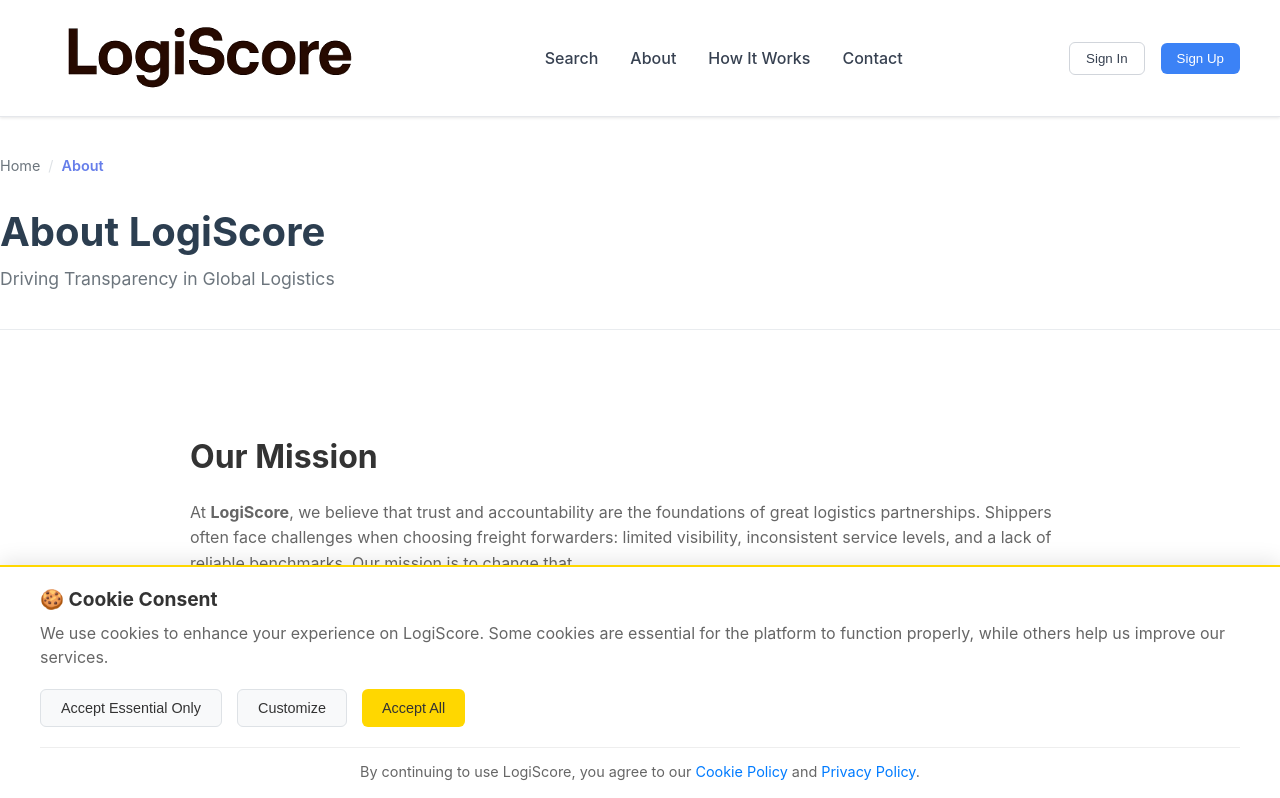
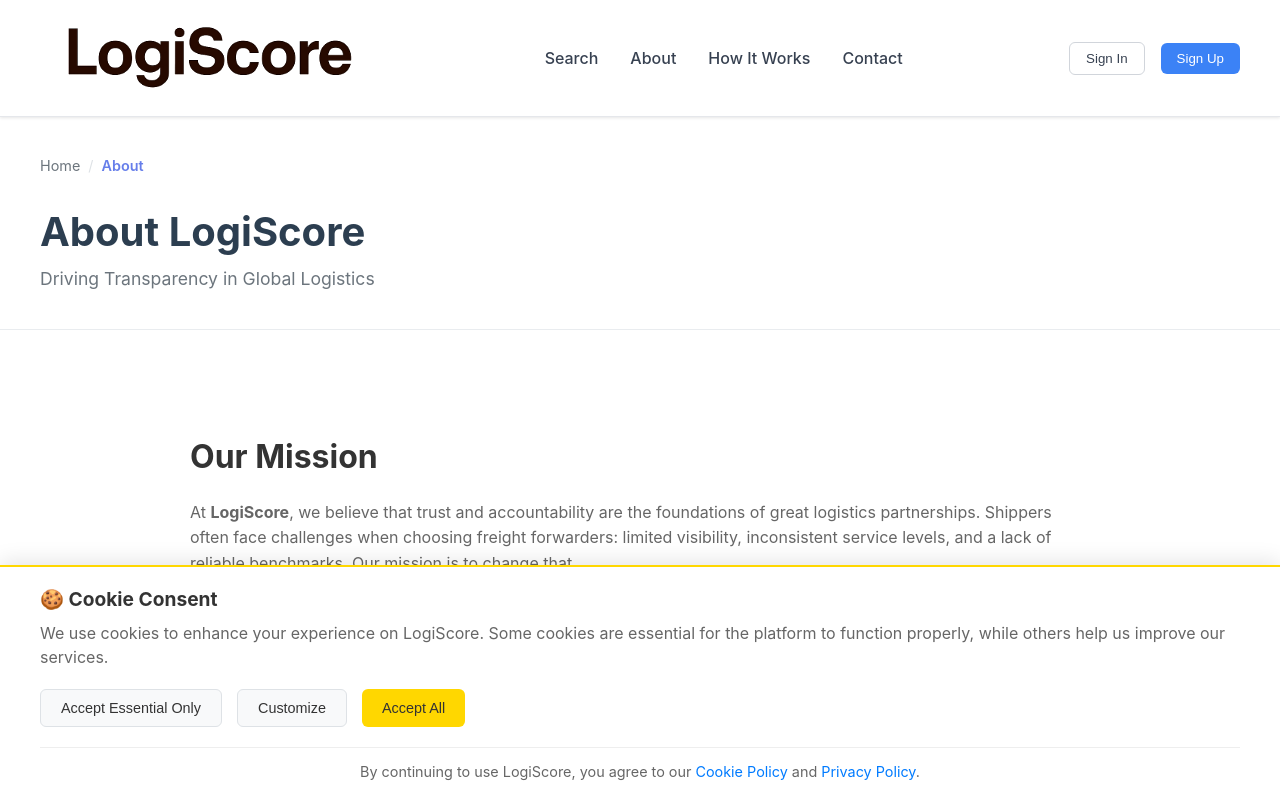
Before and after one commit to LogiScore/frontend, a SvelteKit app: page /about in a window 1280 px wide. Shown: the top 798 px of the page. Built offline with nearby package versions, Linux system fonts and the light colour scheme; no server answers.

Commit message:
Fix page header alignment: Add missing container CSS to about, contact, and FAQ pages for consistent logo alignment

```diff
--- a/src/routes/about/+page.svelte
+++ b/src/routes/about/+page.svelte
@@ -117,6 +117,12 @@
 </main>
 
 <style>
+  .container {
+    max-width: 1200px;
+    margin: 0 auto;
+    padding: 0 20px;
+  }
+
   /* Page Header */
   .page-header {
     background: white;
--- a/src/routes/contact/+page.svelte
+++ b/src/routes/contact/+page.svelte
@@ -177,6 +177,12 @@
 </main>
 
 <style>
+  .container {
+    max-width: 1200px;
+    margin: 0 auto;
+    padding: 0 20px;
+  }
+
   /* Page Header */
   .page-header {
     background: white;
--- a/src/routes/faq/+page.svelte
+++ b/src/routes/faq/+page.svelte
@@ -354,6 +354,12 @@
 </main>
 
 <style>
+  .container {
+    max-width: 1200px;
+    margin: 0 auto;
+    padding: 0 20px;
+  }
+
   /* Page Header */
   .page-header {
     background: white;
```
